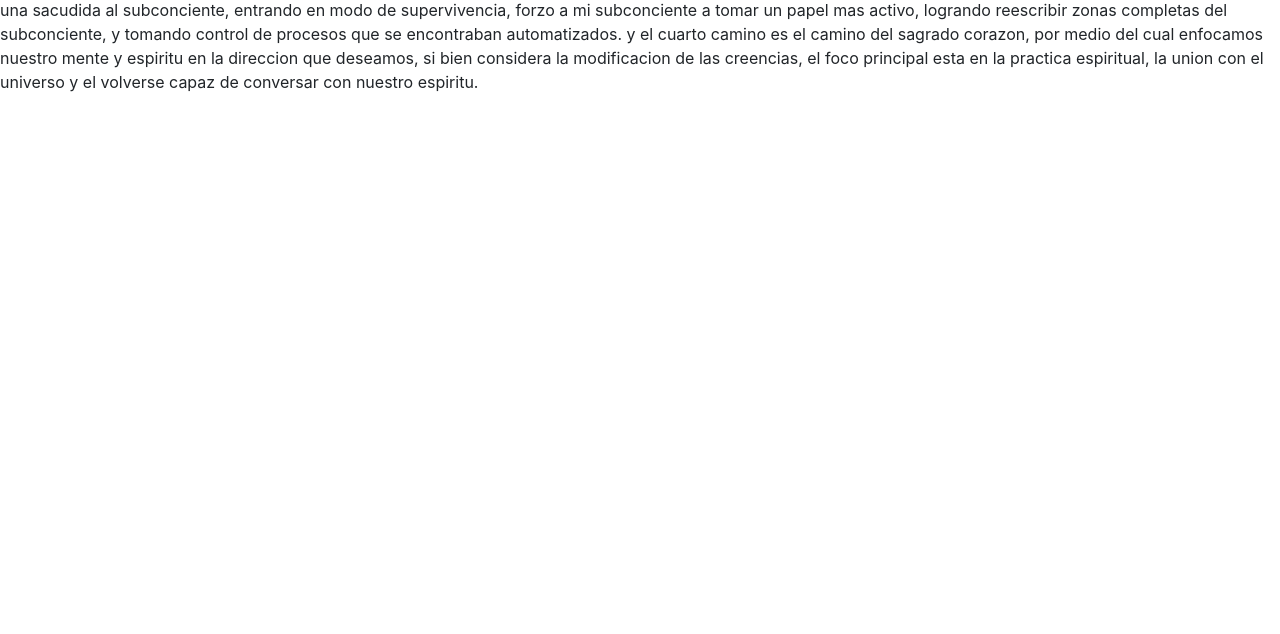
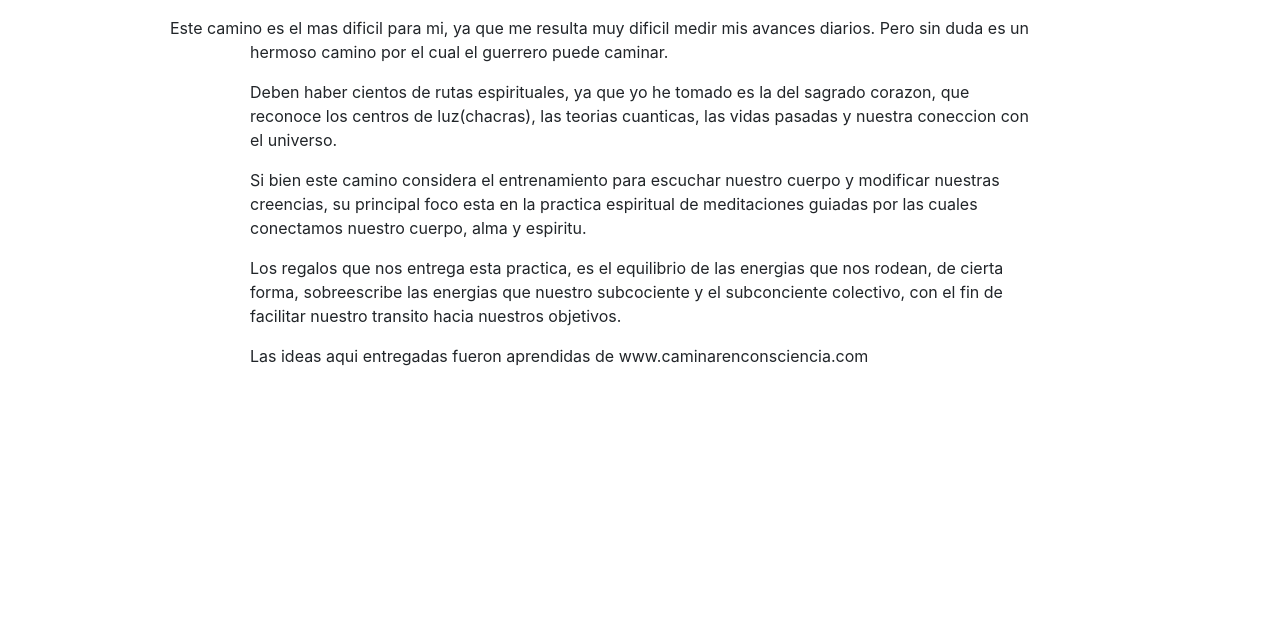
Before and after one commit to satjeet/Proyect0_warrior, a plain HTML site: page spirit.html in a window 1280 px wide. Shown: the part 166-800 px from the top of the page. Drawn offline with nearby package versions, Linux system fonts and the light colour scheme.

Commit message:
Primera version alfa lista. Falta correguir ortografia

```diff
--- a/spirit.html
+++ b/spirit.html
@@ -20,16 +20,37 @@
 
       </div>
 
-                  El objetivo se puede expresar como simplemente vivir de forma conciente.
-                  Para esto me he topado con 3 caminos distintos uno es la meditacion,
-                   por medio del cual puedo entrenar mi mente en identificar los pensamientos que vienen del subconciente.
-                    El otro camino es el socratico, a traves del cual defino y modifico las creencias arraigadas en el subconciente,
-                    para que mi piloto automatico funcione de manera similar a mi mente conciente. y el tercer camino es el Wim hoff,
-                    que entiendo como una sacudida al subconciente, entrando en modo de supervivencia, forzo a mi subconciente a tomar
-                     un papel mas activo, logrando reescribir zonas completas del subconciente, y tomando control de procesos que se
-                     encontraban automatizados. y el cuarto camino es el camino del sagrado corazon, por medio del cual enfocamos nuestro mente
-                     y espiritu en la direccion que deseamos, si bien considera la modificacion de las creencias, el foco principal esta en la
-                     practica espiritual, la union con el universo y el volverse capaz de conversar con nuestro espiritu.
+      <div class="container">
+        <div class="wrapper">
+          <div class="TextoPrincipal">
+            <h2>El camino espiritual</h2>
+            <br>
+            <div class="parrafo">
+              <p id="primerParrafo">Este camino es el mas dificil para mi, ya que me resulta muy dificil medir mis avances diarios. Pero sin duda es un hermoso
+                camino por el cual el guerrero puede caminar.
+              </p>
+              <p>Deben haber cientos de rutas espirituales, ya que yo he tomado es la del sagrado corazon, que reconoce los centros de luz(chacras), las teorias
+                cuanticas, las vidas pasadas y nuestra coneccion con el universo.
+                <p>
+                  Si bien este camino considera el entrenamiento para escuchar nuestro cuerpo y modificar nuestras creencias, su principal foco esta en la practica
+                  espiritual de meditaciones guiadas por las cuales conectamos nuestro cuerpo, alma y espiritu.
+                </p>
+                <p>Los regalos que nos entrega esta practica, es el equilibrio de las energias que nos rodean, de cierta forma, sobreescribe las energias
+               que nuestro subcociente y el subconciente colectivo, con el fin de facilitar nuestro transito hacia nuestros objetivos.</p>
+
+              </p>
+
+              <p>Las ideas aqui entregadas fueron aprendidas de www.caminarenconsciencia.com</p>
+
+            </div>
+
+          </div>
+        </div>
+
+
+      </div>
+
+
 
     </body>
 </html>
```
Also changed, not shown: meditation.html (+34 -0 lines), socrates.html (+3 -5 lines), wimhof.html (+24 -0 lines).
